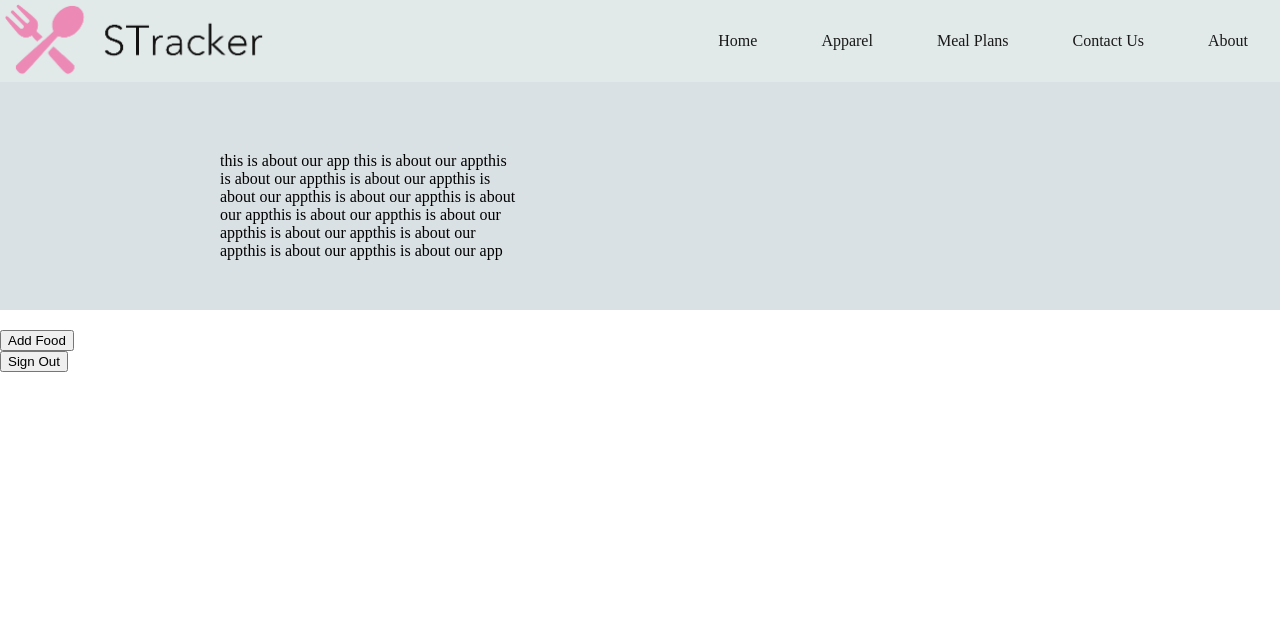
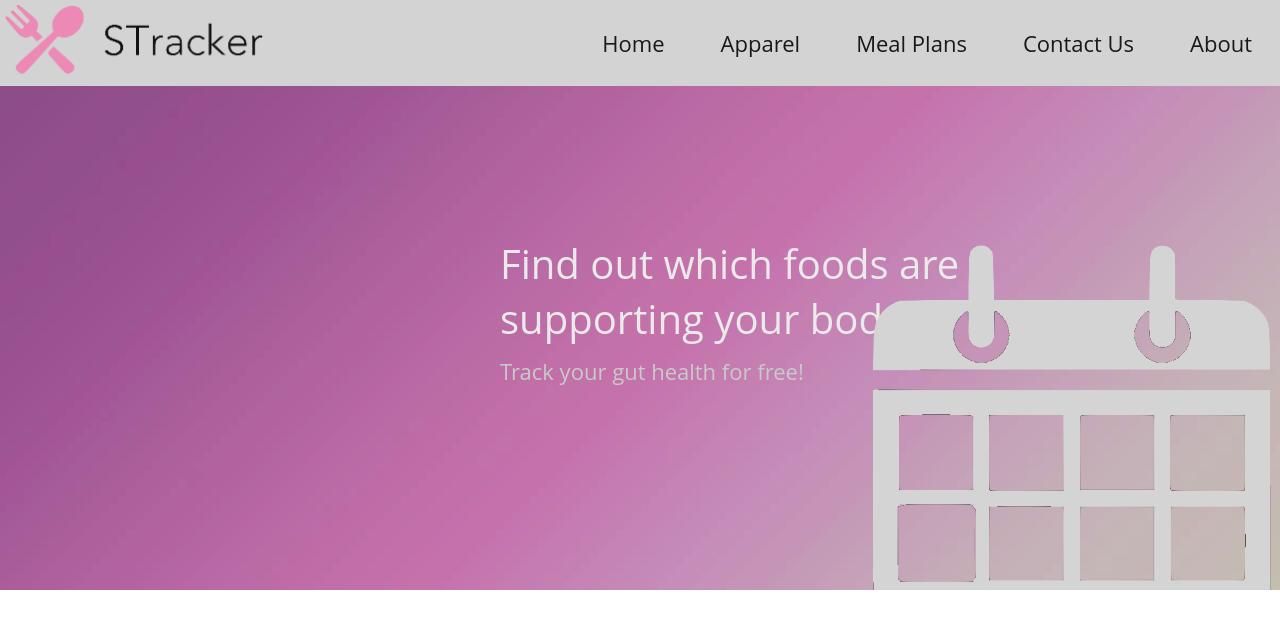
Before and after one commit to zhoujeffrey8/interesting-app, a plain HTML site: page index.html in a window 1280 px wide. Drawn offline with Linux system fonts and the light colour scheme; no server answers.

Commit message:
did some styling stuff

```diff
--- a/index.html
+++ b/index.html
@@ -34,22 +34,27 @@
         <a>Apparel</a>
         <a href="pages/main-menu.html">Home</a>
       </div>
-      <div class="information-content">
-        <div class="information-font">
-          this is about our app this is about our appthis is about our appthis is about our appthis is about our appthis is about our appthis is about our appthis is about our appthis is about our appthis is about our appthis is about our appthis is about our appthis is about our app
+      <div class="body-1">
+        <div class="information-text-container">
+          <div class="information-content">
+            <div class="information-header">
+              Find out which foods are supporting your body.
+            </div>
+            <div class="information-font">
+              Track your gut health for free!
+            </div>
+            <div class="g-signin2" data-onsuccess="onSignIn" data-theme="dark"></div>
+          </div>
+        </div>
+        <div class="cal-img-container">
+          <img id="calendar-img" src="images/calendar.png" width="590" height="508">
         </div>
       </div>
     </div>
-
-    <div class="flex-container">
-      <a href="pages/food-search.html">
-        <button type="button">Add Food</button>
-      </a>
-    </div>
-
-    <div class="g-signin2" data-onsuccess="onSignIn" data-theme="dark"></div>
-
-    <button onclick="signOut()">Sign Out</button>
+    <button id="signOutButton" onclick="signOut()">Sign Out</button>
+    <script>
+      document.getElementById("signOutButton").hidden = true;
+    </script>
     <script>
       function onSignIn(googleUser) {
         // Useful data for your client-side scripts:
@@ -66,12 +71,14 @@
         console.log("ID Token: " + id_token);
 
         document.querySelector('#content').innerText = googleUser.getBasicProfile().getName();
+        document.getElementById("signOutButton").hidden = false;
       }
       function signOut() {
         gapi.auth2.getAuthInstance().signOut().then(function() {
           console.log('signed out')
 
         document.querySelector('#content').innerText = " "
+        document.getElementById("signOutButton").hidden = true;
         })
       }
     </script>
--- a/style/style.css
+++ b/style/style.css
@@ -9,19 +9,19 @@ body{
 
 .nav-bar{
   	position: relative;
-  	background-color: #E2E9E9;
+  	background-color: #D3D3D3;
   	overflow: hidden;
 }
 
 .nav-bar a {
-  float: right;
-  color: #191919;
-  text-align: center;
-  padding: 32px 32px;
-  text-decoration: none;
-  font-size: 16px;
+	font-family: 'Open Sans';
+  	float: right;
+  	color: #191919;
+  	text-align: center;
+  	padding: 28px 28px;
+  	text-decoration: none;
+  	font-size: 22px;
 }
-
 
 #logo-img{
 	float: left;
@@ -38,18 +38,55 @@ body{
 
 .grey-container{
 	padding: 0px;
-	background-color: #dae1e4;
+	background-image: url("../images/background.png");
+	background-repeat: no-repeat;
+	background-size: cover;
+}
+
+.body-1{
+	position: relative;
+	overflow: hidden;
+	width: 100%;
+}
+
+.information-text-container{
+	width: 60%;
+	height: auto;
+	float: left;
+}
+
+.cal-img-container{
+	margin-left: 60%;
+	height: 503.5px;
 }
 
 .information-content{
-	width: 300px;
-	padding-top: 50px;
-  	padding-left: 200px;
-  	padding-bottom: 50px;
-  	margin: 20px;
+	width: 500px;
+	padding-top: 150px;
+  	padding-left: 500px;
+  	padding-bottom: 150px;
+  	margin: 0px;
+}
+
+.information-header{
+	color: #EAEAEA;
+	font-family: 'Open Sans';
+	font-size: 40px;
+	padding-bottom: 10px;
 }
 
 .information-font{
-	font: calibri;
-	font-size: 25;
+	color: #C9C9C9;
+	font-family: 'Open Sans';
+	font-size: 22px;
+	padding-bottom: 20px;
 }
+
+#calendar-img{
+	padding-top: 153.5px;
+	padding-left: 100px;
+	float: left;
+	height: auto;
+    width: auto;
+    max-height: 350px;
+}
```
Also changed, not shown: images/background.png (added), images/calendar.png (added), 1 other file.
